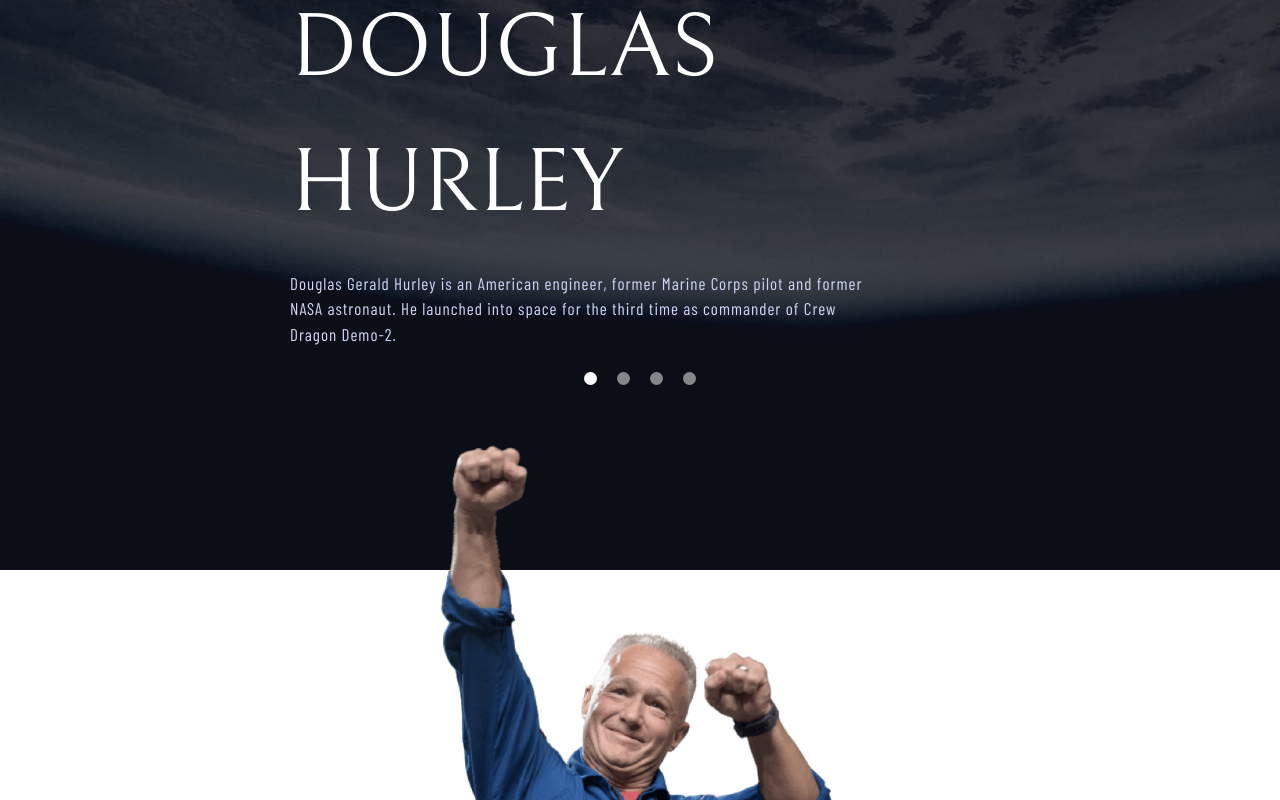
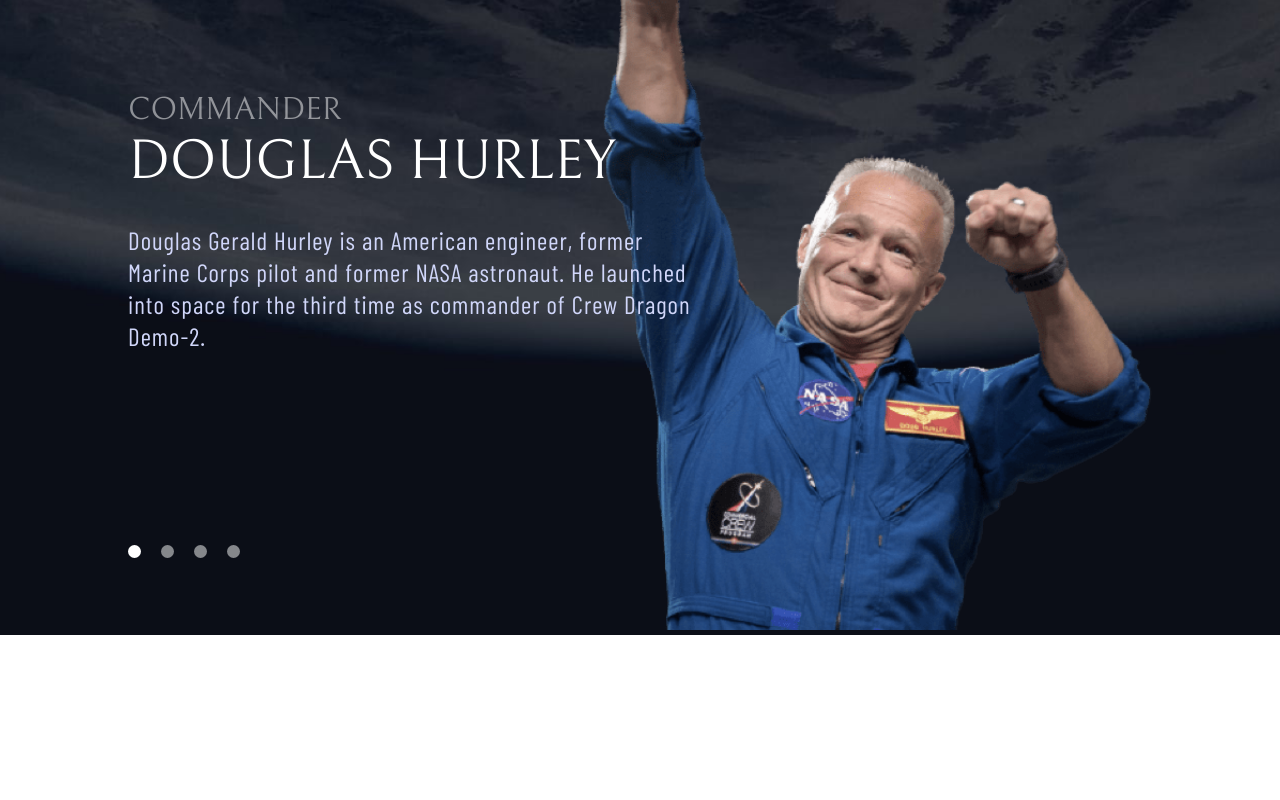
Before and after one commit to Ethanosaure/space-tourism-website, a React (Vite) app: page /crew in a window 1280 px wide. Shown: the part 280-1080 px from the top of the page. After the commit the page ends 915 px from the top, so only its background shows below. Built offline with nearby package versions, Linux system fonts and the light colour scheme.

Commit message:
finishing responsive for crew page

```diff
--- a/src/components/Descriptions/CrewDescription/index.tsx
+++ b/src/components/Descriptions/CrewDescription/index.tsx
@@ -7,23 +7,23 @@
   data,
 }) => {
   return (
-    <div className="flex flex-col items-center justify-center xl:min-w-[530px] xl:max-w-[700px] xl:items-start xl:justify-start">
+    <div className="flex flex-col items-center justify-center xl:absolute xl:top-[350px] xl:ml-[10%] xl:min-w-[530px] xl:max-w-[700px] xl:items-start">
       <Heading
         kind="h4"
         content={data[selectedMember].role}
-        css="uppercase text-sm text-white opacity-50 mt-[30px] md:text-[25px] "
+        css="uppercase text-sm text-white opacity-50 mt-[30px] md:text-[25px] xl:text-[32px] "
       />
       <Heading
         kind="h3"
         content={data[selectedMember].name}
-        css="uppercase text-[30px] text-white md:text-[90px] md:text-[40px] "
+        css="uppercase text-[30px] text-white md:text-[90px] md:text-[39px] xl:text-[56px]"
       />
       <div className="mt-[20px] ">
         <div className="flex flex-col items-center justify-center xl:items-start xl:justify-between">
           <Paragraph
             kind="p"
             content={data[selectedMember].bio}
-            css="text-center w-[500px] md:w-[580px] text-[20px] text-tropicalBlue xl:text-start tracking-[1px] md:text-[17px]"
+            css="text-center w-[500px] md:w-[580px] text-[20px] text-tropicalBlue xl:text-start tracking-[1px] md:text-[17px] xl:text-[25px] xl:leading-8 "
           />
         </div>
       </div>
--- a/src/components/Sliders/CrewSlider/index.tsx
+++ b/src/components/Sliders/CrewSlider/index.tsx
@@ -15,24 +15,23 @@
   };
 
   return (
-    <div className="flex flex-col items-center justify-center md:flex-col-reverse">
-      <div className="flex w-[80%] flex-col items-center justify-center md:flex-col-reverse md:border-b-0 xl:ml-[5%] xl:mr-[5%]">
-        <div className="flex w-[100%] justify-center border-b-[1px] border-b-white">
+    <div className="flex flex-col items-center justify-center md:flex-col-reverse xl:w-screen xl:flex-row-reverse xl:justify-end ">
+      <div className="flex w-[80%] flex-col items-center justify-center md:flex-col-reverse md:border-b-0  xl:w-fit">
+        <div className="flex w-[100%] justify-center border-b-[1px] border-b-white xl:mr-[10%] xl:w-fit xl:border-0">
           <img
             src={picture}
             alt="Member picture"
-            className="mt-[50px] h-[350px] w-[300px]  md:h-[550px] md:w-[400px]"
+            className="mt-[50px] h-[350px] w-[300px] md:h-[550px] md:w-[400px] xl:absolute xl:right-[10%] xl:top-[190px] xl:mt-0 xl:h-[720px] xl:w-[550px] "
           />
         </div>
-
-        <div className="flex flex-row items-center justify-center">
+        <div className="flex flex-row items-center justify-center xl:absolute xl:left-[10%] xl:top-[800px] ">
           {array.map((member, index) => (
             <div key={member}>
               <SubHeading
                 kind="subHeading2"
                 content={""}
                 onClickFunction={() => showMemberPicture(index)}
-                css={`w-[13px] h-[13px]  m-[10px] rounded-xl ${selected === index ? "bg-white" : "bg-white opacity-50 hover:bg-white hover:opacity-100"} pb-[10px] mt-[25px] text-[#D0D6F9]  `}
+                css={`w-[13px] h-[13px] m-[10px] rounded-xl xl:ml-0 xl:mr-[20px] ${selected === index ? "bg-white" : "bg-white opacity-50 hover:bg-white hover:opacity-100"} pb-[10px] mt-[25px] text-[#D0D6F9]  `}
               />
             </div>
           ))}
--- a/src/pages/Crew/index.tsx
+++ b/src/pages/Crew/index.tsx
@@ -8,7 +8,7 @@
     dataMember.push(member.name);
   });
   return (
-    <div className="flex h-screen min-h-[840px] w-screen flex-col bg-[url('../../../public/assets/crew/background-crew-mobile.jpg')] bg-cover bg-center bg-no-repeat md:min-h-[1020px]   md:bg-[url('../../../public/assets/crew/background-crew-tablet.jpg')] xl:min-h-[850px] xl:bg-[url('../../../public/assets/crew/background-crew-desktop.jpg')]">
+    <div className="flex h-screen min-h-[840px] w-screen flex-col bg-[url('../../../public/assets/crew/background-crew-mobile.jpg')] bg-cover bg-center bg-no-repeat md:min-h-[1070px] md:bg-[url('../../../public/assets/crew/background-crew-tablet.jpg')]    xl:min-h-[915px] xl:bg-[url('../../../public/assets/crew/background-crew-desktop.jpg')]">
       <div className="flex flex-col items-center justify-start pt-[15%] xl:pt-[170px]  ">
         <div className=" md:ml-[30px] md:self-start xl:ml-[10%]">
           <Paragraph
```
